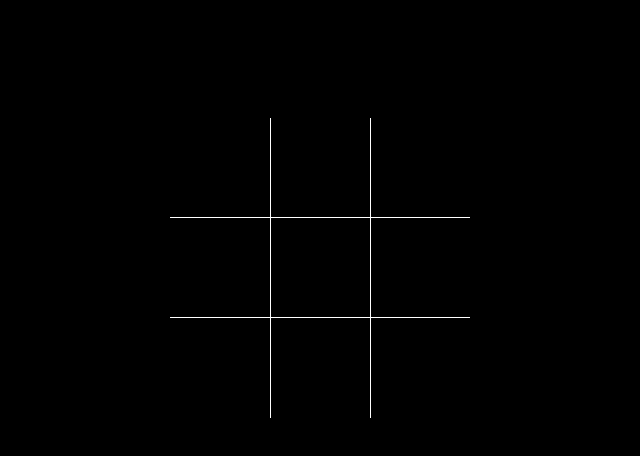
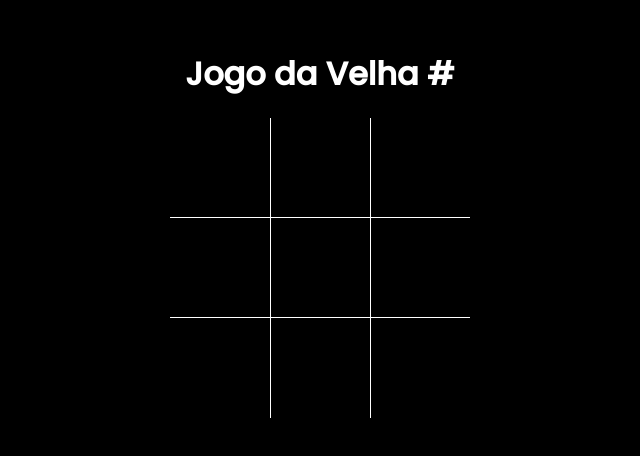
Before and after one commit to FerLucsCRVG/jogoDaVelha, a plain HTML site: page index.html in a window 1280 px wide. Shown: the whole page, without its empty margins (320-960 px from the left). Drawn offline with Linux system fonts and the light colour scheme.

Commit message:
ajustando o h1 e finalizando o projeto

```diff
--- a/style.css
+++ b/style.css
@@ -13,6 +13,10 @@ header{
     text-align:center;
     margin-top:50px;
     margin-bottom:20px;
+    color:white;
+}
+header h1{
+    color:white;
 }
 main.end{
     filter:blur(8px);
```
